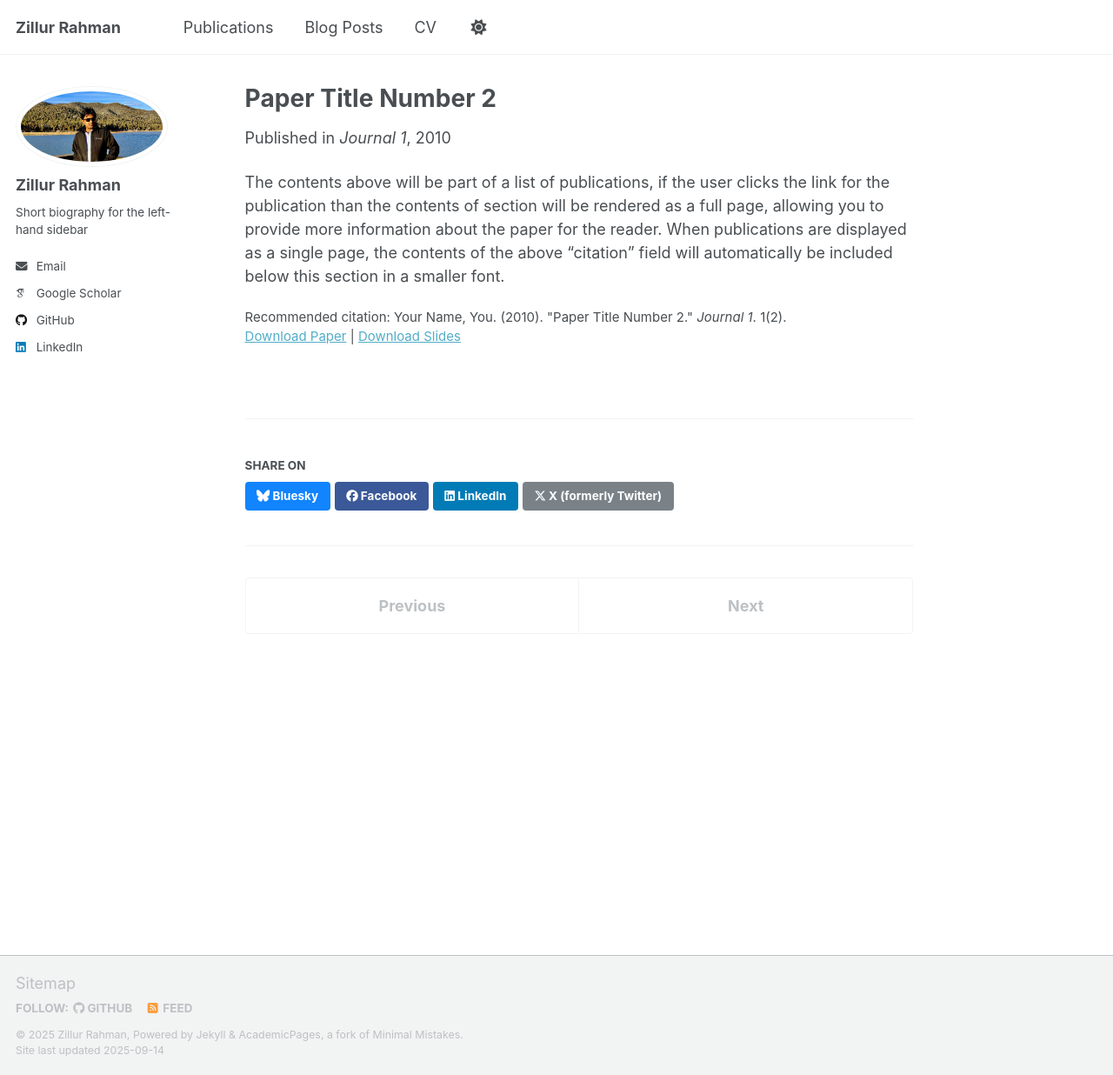
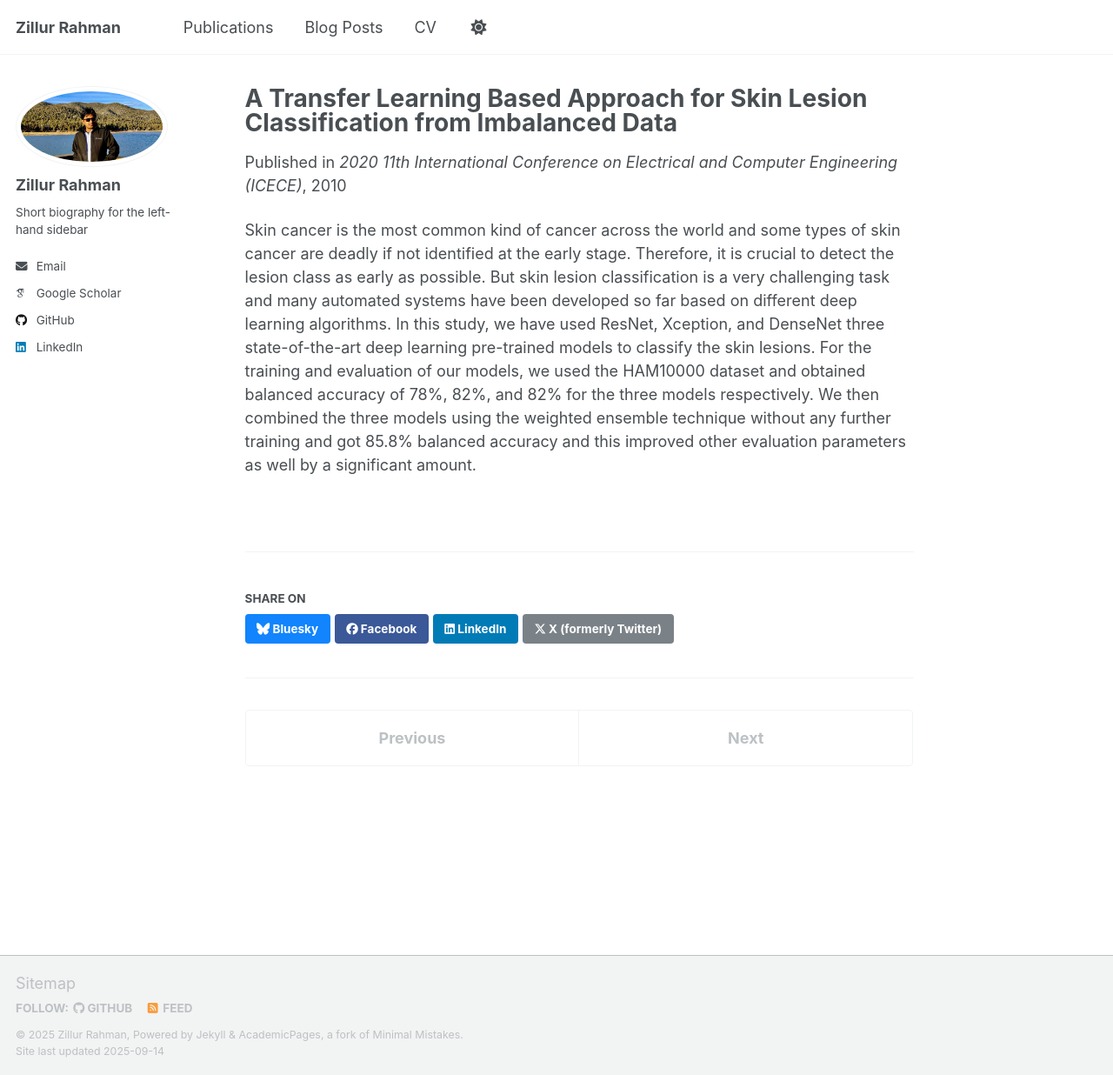
Before and after one commit to zillur01/zillur.github.io, a Jekyll site: the page built from _publications/2010-10-01-paper-title-number-2.md, in a window 1280 px wide and 1236 px high. Shown: the whole window at 87% size. Built offline with Jekyll 4.4.1, drawn with Linux system fonts in a browser that asks for light colours; some web fonts are replaced; a script that is not in the unit is left out.

Commit message:
Update 2010-10-01-paper-title-number-2.md

```diff
--- a/_publications/2010-10-01-paper-title-number-2.md
+++ b/_publications/2010-10-01-paper-title-number-2.md
@@ -1,14 +1,11 @@
 ---
-title: "Paper Title Number 2"
+title: "A Transfer Learning Based Approach for Skin Lesion Classification from Imbalanced Data"
 collection: publications
 category: manuscripts
 permalink: /publication/2010-10-01-paper-title-number-2
-excerpt: 'This paper is about the number 2. The number 3 is left for future work.'
-date: 2010-10-01
-venue: 'Journal 1'
-slidesurl: 'http://academicpages.github.io/files/slides2.pdf'
+excerpt: ''
+venue: '2020 11th International Conference on Electrical and Computer Engineering (ICECE)'
 paperurl: 'http://academicpages.github.io/files/paper2.pdf'
-citation: 'Your Name, You. (2010). &quot;Paper Title Number 2.&quot; <i>Journal 1</i>. 1(2).'
 ---
 
-The contents above will be part of a list of publications, if the user clicks the link for the publication than the contents of section will be rendered as a full page, allowing you to provide more information about the paper for the reader. When publications are displayed as a single page, the contents of the above "citation" field will automatically be included below this section in a smaller font.
+Skin cancer is the most common kind of cancer across the world and some types of skin cancer are deadly if not identified at the early stage. Therefore, it is crucial to detect the lesion class as early as possible. But skin lesion classification is a very challenging task and many automated systems have been developed so far based on different deep learning algorithms. In this study, we have used ResNet, Xception, and DenseNet three state-of-the-art deep learning pre-trained models to classify the skin lesions. For the training and evaluation of our models, we used the HAM10000 dataset and obtained balanced accuracy of 78%, 82%, and 82% for the three models respectively. We then combined the three models using the weighted ensemble technique without any further training and got 85.8% balanced accuracy and this improved other evaluation parameters as well by a significant amount.
```
